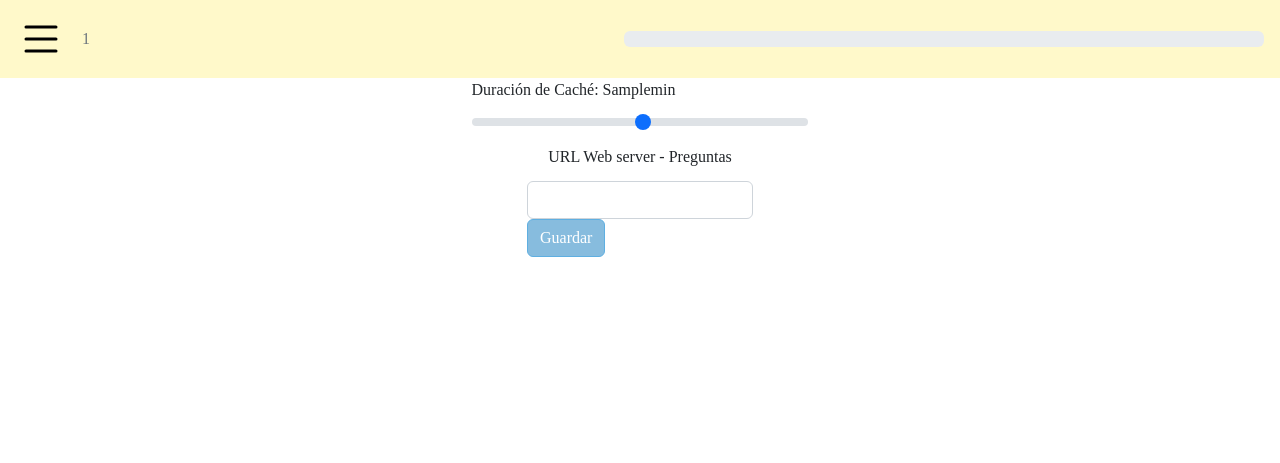
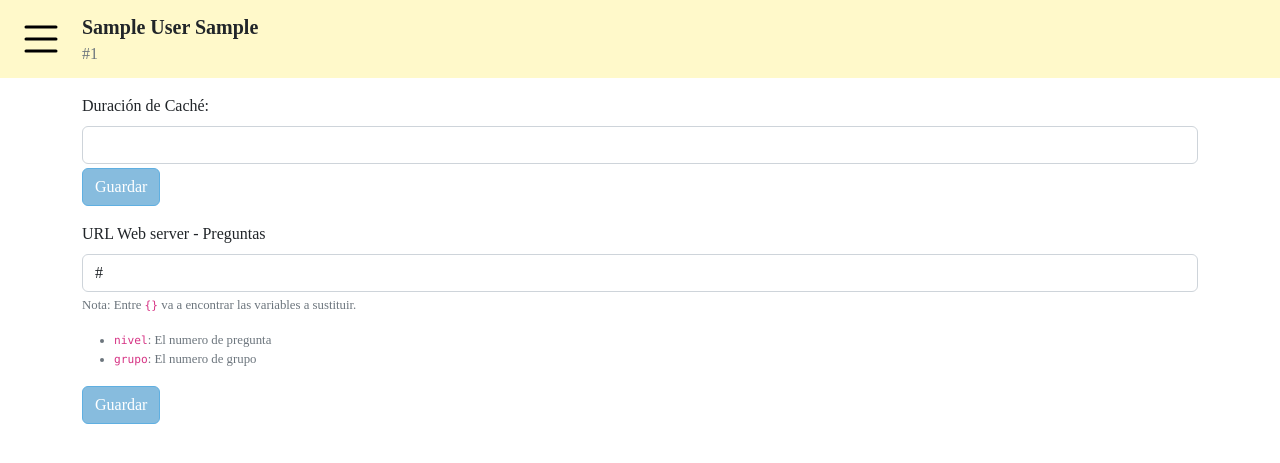
Before and after one commit to Polo123456789/Practica-del-desarrollo-de-software-II, a Flask app: template templates/Administrador.html in a window 1280 px wide. Shown: the top 463 px of the page. Run offline with Flask 3, Linux system fonts and the light colour scheme; tables that the repository leaves empty hold one stand-in row (values such as "Sample post"); the template is opened without the code that fills it: values that come from a table or form of the project are taken from there, most other values are stand-ins (such as "Sample title", 1, 10 or a date in 2020); some web fonts are replaced.

Commit message:
(+) Configuracion de administrador

```diff
--- a/app.py
+++ b/app.py
@@ -1,6 +1,4 @@
 import json
-import sched
-import time
 import urllib.request
 import sys
 
@@ -17,9 +15,6 @@ db = SQLAlchemy()
 app.config["SQLALCHEMY_DATABASE_URI"] = "sqlite:///db.sqlite"
 app.config['PERMANENT_SESSION_LIFETIME'] =  timedelta(hours=8)
 db.init_app(app)
-
-scheduler = sched.scheduler(time.time,
-                            time.sleep)
 
 
 class User(db.Model):
@@ -69,8 +64,8 @@ POINTS_PER_LEVEL = 25
 POINTS_PER_GOOD_ANSWER = 5
 DAYS_TO_GET_SAD = 7
 
-cache_ = {}
-cache_web_server_url = ["http://ec2-44-203-35-246.compute-1.amazonaws.com/preguntas.php?nivel={}&grupo={}"]
+duracionCache = timedelta(0, 5 * 60);
+webServiceUrl = "http://ec2-44-203-35-246.compute-1.amazonaws.com/preguntas.php?nivel={nivel}&grupo={grupo}"
 
 def updateLevelAndGetProgress(user):
     user.nivel = (user.puntuacion // POINTS_PER_LEVEL) + 1
@@ -129,10 +124,7 @@ def mostrar_login():
             usuario.ultimaParticipacion = hoy
 
             db.session.commit()
-            if usuario.administrador == 1:
-                return redirect(url_for('rankingAdmin'))
-            else:
-                return redirect(url_for('dashboard'))
+            return redirect(url_for('dashboard'))
 
         else:
             flash("Correo o contraseña incorrectos");
@@ -184,6 +176,10 @@ def register():
 @requires_login
 def dashboard():
     user = get_user()
+
+    if user.administrador:
+        return redirect(url_for('mostrar_rankingAdmin'))
+
     today = date.today()
     avatarVariant = "normal"
 
@@ -275,44 +271,32 @@ def mostrar_rankingAdmin():
     menor = User.query.order_by(User.puntuacion.asc(), User.intentosFallidos.desc()).limit(10).all
     return render_template("ranking.html")
 
-# ranking
-@app.route("/ranking")
-@requires_login
-def mostrar_ranking():
-    return render_template("ranking.html")
-
-
 # configuracion de administrador
 @app.route("/config")
 @requires_login
 def mostrar_config():
-    if request.method == "GET":
-        return render_template("config.html")
-    else:
-        return render_template("config.html")
+    usuario = get_user()
+    return render_template("Administrador.html",
+                           usuario=usuario,
+                           duracionCache=int(duracionCache.total_seconds() / 60),
+                           webServiceUrl=webServiceUrl)
 
 
 @app.route("/config/cache", methods=["POST"])
 @requires_login
 def actualizar_cache():
-    duracionDeCache = int(request.form["duracionDeCache"]) * 60
-    #scheduler.enter(duracionDeCache, 1, clear_cache)
-    #scheduler.run()
-    print("tiempo de borrado de cache cambiado a: "+ str(duracionDeCache))
+    global duracionCache
+    minutos = int(request.form["duracionDeCache"])
+    duracionCache = timedelta(0, minutos * 60)
+    print(f"{minutos=}, {duracionCache=}")
     return redirect(url_for("mostrar_config"))
 
 
 @app.route("/config/web_server", methods=["POST"])
 @requires_login
 def actualizar_web_server():
-    web_server_url_request = request.form["web_server_url"]
-
-    if web_server_url_request not in cache_web_server_url:
-        cache_web_server_url.append(web_server_url_request)
-        flash("URL guardada con exito")
-    else:
-        flash("URL ya existe en cache")
-
+    global webServiceUrl
+    webServiceUrl = request.form["web_server_url"]
     return redirect(url_for("mostrar_config"))
 
 
@@ -326,20 +310,11 @@ def limpiar_session():
 
 # --- API de preguntas ---
 def obtener_preguntas(nivel):
-    url = cache_web_server_url[-1].format(nivel, 2)
+    url = webServiceUrl.format(nivel=nivel, grupo=2)
     response = urllib.request.urlopen(url)
     data = response.read()
     dict = json.loads(data)
     return dict
-
-# --- herramientas de cache ---
-
-def clear_cache():
-    cache_.clear()
-
-#scheduler.enter(1800, 1,clear_cache)
-
-#scheduler.run()
 
 if __name__ == "__main__":
     if len(sys.argv) == 2 and sys.argv[1] == "--create-db":
--- a/templates/Administrador.html
+++ b/templates/Administrador.html
@@ -1,29 +1,39 @@
 {% extends 'admin.html' %}
 {% block titulo %}Administrador{% endblock %}
-{% block stylesheets %} <link rel="stylesheet" href="static/css/administrador.css"> {% endblock %}
+{% block stylesheets %}
+<link rel="stylesheet" href="static/css/administrador.css"> {% endblock %}
 
 {% block username %}
-{{ usuario.nombre }}
+{{ usuario.nombres }} {{usuario.apellidos}}
 {% endblock %}
 
 {% block id %}
-{{ usuario.idUser }}
+#{{ usuario.idUser }}
 {% endblock %}
 
-{% block  contenido %}
-<div>
-    <form action="/config/cache" method="post">
-    <label for="customRange1" class="form-label">Duración de Caché: {{duracionDeCache}}min</label>
-    <input type="range" class="form-range" id="duracionDeCache" name="duracionDeCache" min="1" max="60" value= {{duracionDeCache}} >
-</form>
-  </div>
+{% block contenido %}
+  <form action="/config/cache" method="post" class="my-3">
+    <label class="form-label">Duración de Caché:</label>
+    <input type="number" class="form-control mb-1" id="duracionDeCache" name="duracionDeCache" min="1" max="60" step="1"
+      value={{ duracionCache }}>
+    <input type="submit" value="Guardar" class="btn btn-primary">
+  </form>
 
-  <label for="web_server_url" class="form-label">URL Web server - Preguntas</label>
-    <div class="d-flex gap-3 align-items-center">
-        <form action="/config/web_server" method="post">
-    <input type="text" class="form-control" id="web_server_url" name="web_server_url" aria-describedby="basic-addon3">
-    <button type="button" class="btn btn-primary">Guardar</button>
-</form>
-  </div>
+  <form action="/config/web_server" method="post">
+    <label class="form-label">URL Web server - Preguntas</label>
+    <input type="text" class="form-control mb-1" id="web_server_url" name="web_server_url" value="{{webServiceUrl}}">
+    <p class="text-muted" style="font-size: 0.8em;">
+      Nota: Entre <code>{}</code> va a encontrar las variables a sustituir.
 
-  {% endblock %}
+      <ul class="text-muted" style="font-size: 0.8em;">
+        <li>
+          <code>nivel</code>: El numero de pregunta
+        </li>
+        <li>
+          <code>grupo</code>: El numero de grupo
+        </li>
+      </ul>
+    </p>
+    <input type="submit" value="Guardar" class="btn btn-primary">
+  </form>
+{% endblock %}
--- a/templates/admin.html
+++ b/templates/admin.html
@@ -36,21 +82,10 @@
       <b class="fs-5">{% block username %}{% endblock %}</b>
       <span class="text-muted">{% block id %}{% endblock %}</span>
     </div>
-
-    <div class="flex-grow-1 invisible">
-      <!-- Este es solo para que el nivel este alineado a la derecha en pantallas grandes -->
-    </div>
-
-    <div class="flex-grow-1 flex-sm-grow-0 d-flex flex-column align-items-center gap-1 pe-3">
-      <div class="progress level-progress-bar">
-
-      </div>
-
-    </div>
   </div>
 
-  <main class="d-flex flex-column gap-1 align-items-center">
-    {% block  contenido %}
+  <main class="container">
+    {% block contenido %}
     {% endblock %}
   </main>
 
```
Also changed, not shown: other parts of templates/admin.html (+48 -2 lines).
